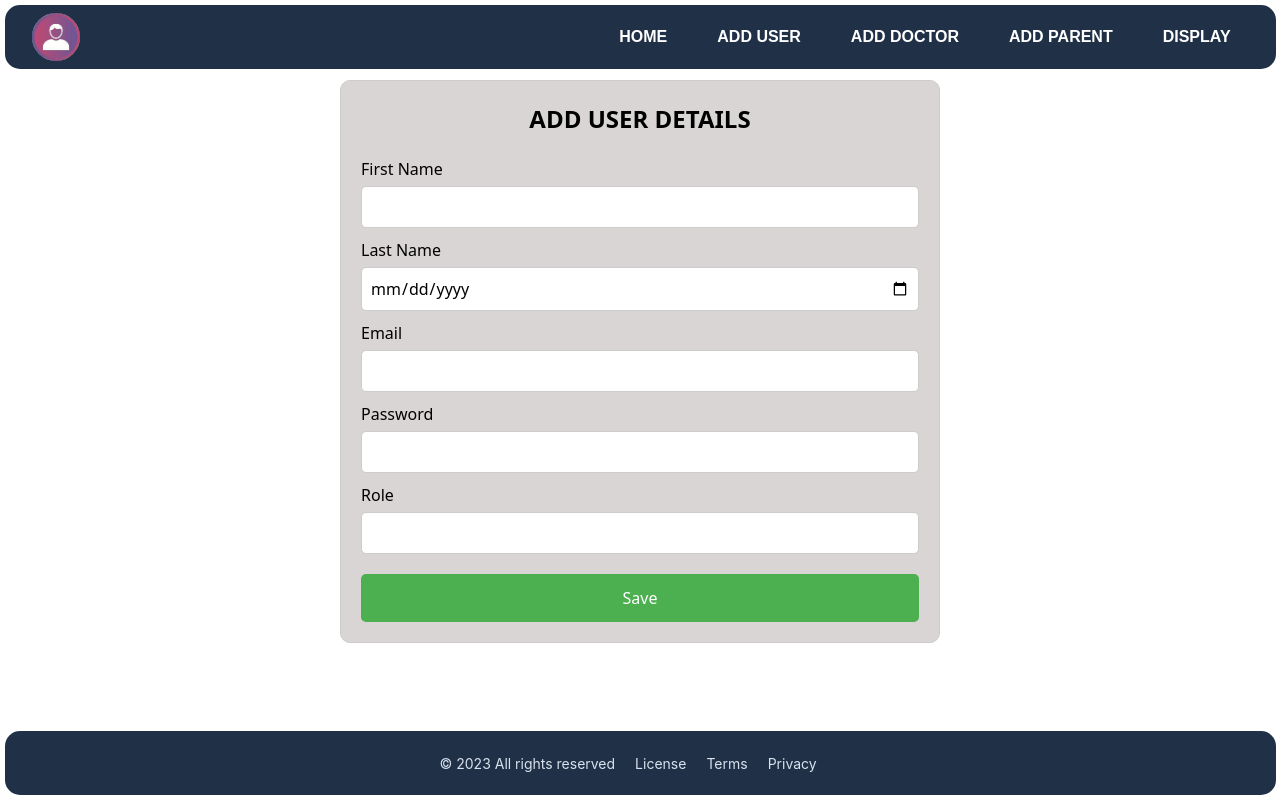
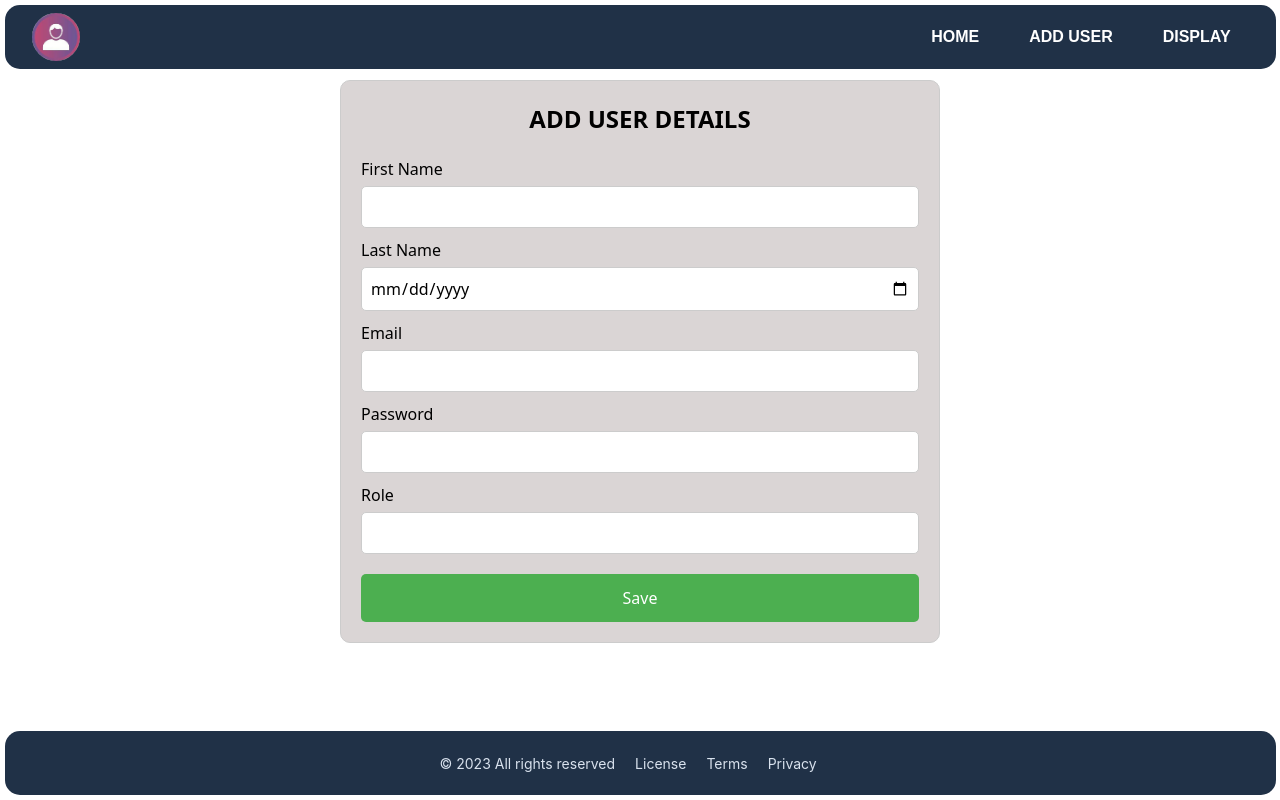
Before and after one commit to cepdnaclk/e19-co225-Baby-Developing-Tracking-System-Web-Application, a React (Vite) app in the folder Front-End/: page /adduser in a window 1280 px wide. Built offline with nearby package versions, Linux system fonts and the light colour scheme.

Commit message:
remove the add doctor and add parent from header bar

```diff
--- a/Front-End/src/Header.jsx
+++ b/Front-End/src/Header.jsx
@@ -113,19 +113,6 @@ export const Header = () => {
           >
             ADD USER<span></span>
           </li>
-          <li
-            className={""}
-            onClick={() => handleItemClick("/addDoctor")}
-          >
-            ADD DOCTOR<span></span>
-          </li>
-
-          <li
-            className={""}
-            onClick={() => handleItemClick("/admin")}
-          >
-            ADD PARENT<span></span>
-          </li>
 
           <li
             className={""}
```
